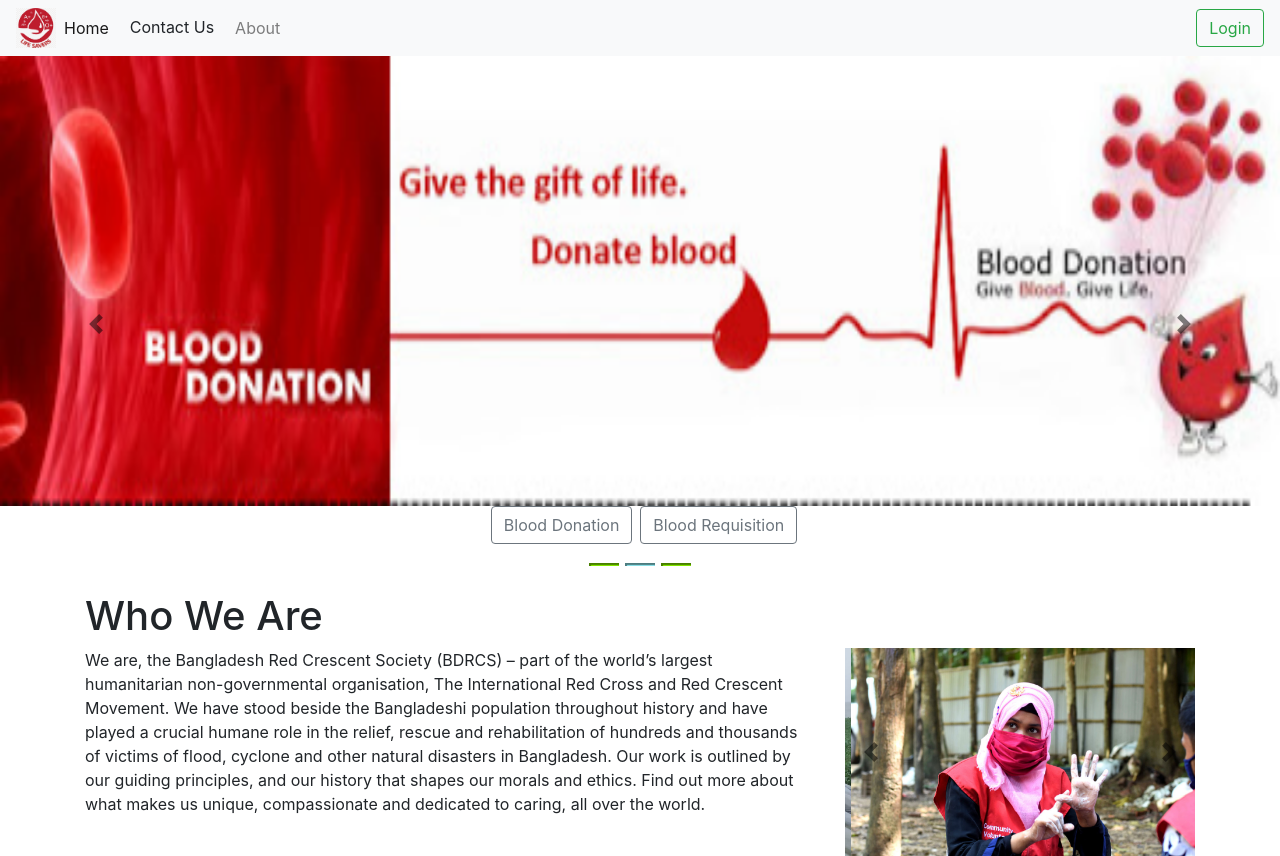
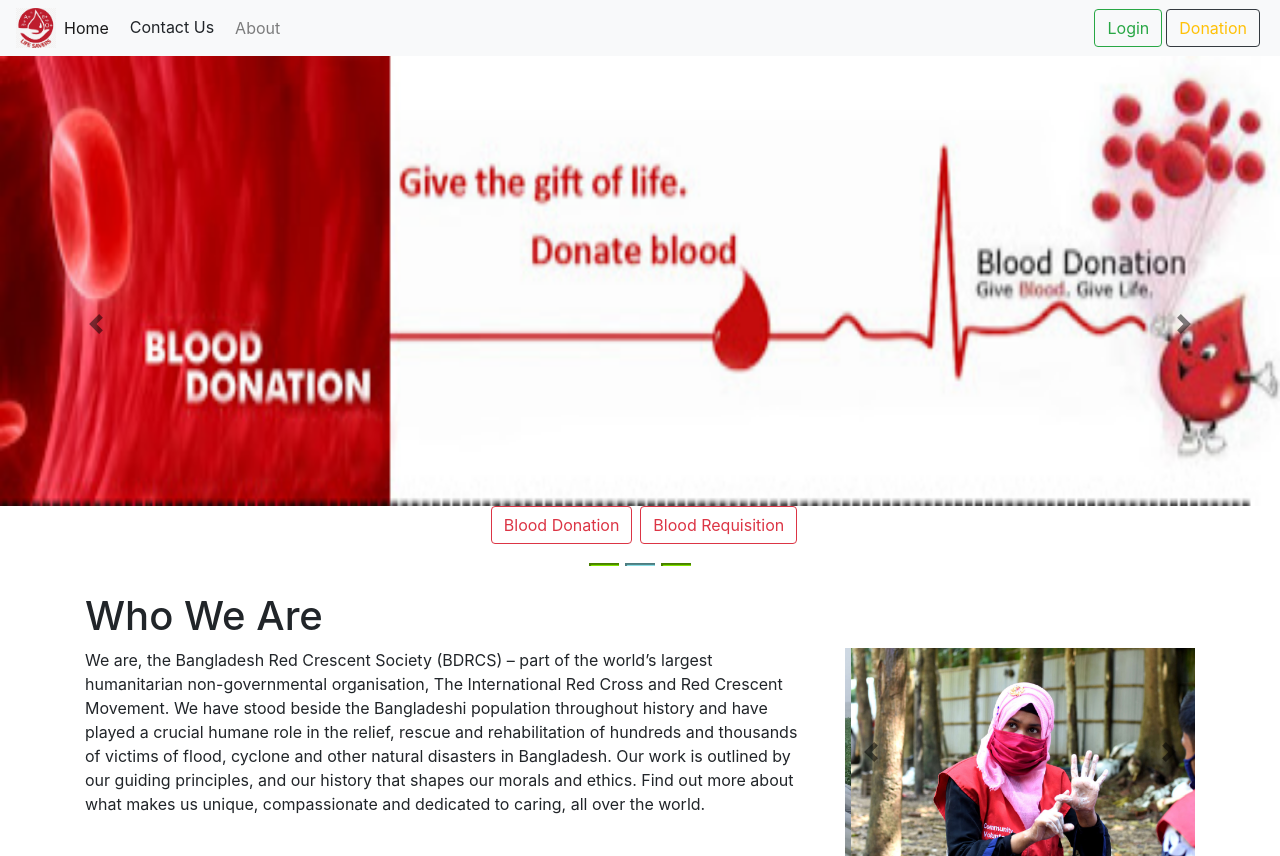
Before and after one commit to sajibchandraroy/blood-bank, a React (Create React App) app: page / in a window 1280 px wide. Built offline with nearby package versions, Linux system fonts and the light colour scheme.

Commit message:
donation payment

```diff
--- a/src/Components/Dashboard/Dashboard/Dashboard.js
+++ b/src/Components/Dashboard/Dashboard/Dashboard.js
@@ -11,6 +11,7 @@ import BloodRequistUser from '../Blood/BloodRequistUser';
 import DateForDonation from '../../Admin/DateForDonation'
 import AllDonorList from '../../Admin/AllDonorList';
 import AllBloodRequisitor from '../../Admin/AllBloodRequisitor';
+import MoneyDonation from '../money/MoneyDonation';
 
 
 const Dashboard = () => {
@@ -108,8 +109,9 @@ const Dashboard = () => {
 
                     </div>
                     <div>
-                        {clickedItem === 'donation' && <BloodDonationUser />}
-                        {clickedItem === 'requisition' && <BloodRequistUser />}
+                        {clickedItem === 'bloodDonation' && <BloodDonationUser />}
+                        {clickedItem === 'bloodRequisition' && <BloodRequistUser />}
+                        {clickedItem === 'moneyDonation' && <MoneyDonation />}
                         {clickedItem === 'appointment' && <DateForDonation isAdmin={isAdmin} />}
                         {clickedItem === 'allDonor' && <AllDonorList isAdmin={isAdmin} />}
                         {clickedItem === 'allRequisitor' && <AllBloodRequisitor isAdmin={isAdmin} />}
--- /dev/null
+++ b/src/Components/Dashboard/money/MoneyDonation.js
@@ -0,0 +1,49 @@
+import React, { useState } from 'react';
+import { useForm } from "react-hook-form";
+import logo from "../../Image/Donation/logo.jpg";
+import Payment from './Payment';
+
+const MoneyDonation = () => {
+    const { register, handleSubmit, watch, errors } = useForm();
+    const [clickedItem, setClickedItem] = useState(false);
+        const onSubmit = (e) => {
+        console.log(e)
+        setClickedItem(true)
+    };
+    console.log(clickedItem)
+
+    return (
+        <div>
+            {!clickedItem ?
+            <div class="card" style={{ width: "18rem" }}>
+                <img class="card-img-top" src={logo} alt="Card image cap" />
+                <div class="card-body">
+                    <form onSubmit={handleSubmit(onSubmit)}>
+                        <div class="input-group mb-3">
+                            <span class="input-group-text" id="basic-addon1">Name</span>
+                            <input type="text" ref={register} name="name" class="form-control" placeholder="FullName" aria-label="Username" aria-describedby="basic-addon1" />
+                        </div>
+                        <div class="input-group mb-3">
+                            <span class="input-group-text">BDT. </span>
+                            <input type="text" ref={register} name="amount" class="form-control" aria-label="Amount (to the nearest dollar)" />
+                            <span class="input-group-text">.00</span>
+                        </div>
+                        <div class="input-group mb-3">
+                            <span class="input-group-text">Cell</span>
+                            <span class="input-group-text">+88</span>
+                            <input type="text" ref={register} name="cellPhone" class="form-control" aria-label="Amount (to the nearest dollar)" />
+                        </div>
+                        <input type="submit" />
+                    </form>
+
+                </div>
+            </div>
+            : <Payment/>
+}
+        </div>
+
+
+    );
+};
+
+export default MoneyDonation;
--- /dev/null
+++ b/src/Components/Dashboard/money/Payment.js
@@ -0,0 +1,11 @@
+import React from 'react';
+
+const Payment = () => {
+    return (
+        <div>
+            sajib
+        </div>
+    );
+};
+
+export default Payment;
--- a/src/Components/Home/Main.js
+++ b/src/Components/Home/Main.js
@@ -29,13 +29,13 @@ const Main = () => {
             <div className="d-flex justify-content-center">
                 <Link to={{
                     pathname: "/dashboard",
-                    state: 'donation'
-                }}><button class="btn btn-outline-secondary mx-2">Blood Donation</button></Link>
+                    state: 'bloodDonation'
+                }}><button class="btn btn-outline-danger mx-2">Blood Donation</button></Link>
 
                 <Link to={{
                     pathname: "/dashboard",
-                    state: 'requisition'
-                }}><button class="btn btn-outline-secondary">Blood Requisition</button></Link>
+                    state: 'bloodrequisition'
+                }}><button class="btn btn-outline-danger ">Blood Requisition</button></Link>
             </div>
             <br/><br/>
 
--- a/src/Components/Home/Navbar.js
+++ b/src/Components/Home/Navbar.js
@@ -57,8 +57,12 @@ const Navbar = () => {
                 </ul>
                 {loggedInUser.isSignedIn ? <div><img className="rounded-circle mx-1" src={loggedInUser.photo} width="40px" height="40px" alt="" /><button class="btn btn-outline-success my-2 my-sm-0" onClick={signOut} >Log Out</button></div> : <Link to={{
                     pathname: "/dashboard",
-                    state: 'donation'
+                    state: 'bloodDonation'
                 }}><button class="btn btn-outline-success my-2 my-sm-0">Login</button></Link>}
+                <Link to={{
+                    pathname: "/dashboard",
+                    state: 'moneyDonation'
+                }}><button class="btn btn-outline-dark text-warning mx-1 my-sm-0">Donation</button></Link>
             </div>
         </nav>
     );
--- a/src/Components/Login/Login.css
+++ b/src/Components/Login/Login.css
@@ -30,10 +30,10 @@
 
 
 .button {
-    width: 45%;
+        width: 45%;
 		background-color: transparent;
 		border: 1px solid #928a8a;
-		border-radius: 10px;
+		border-radius: 15px;
 		font-size: 65%;
         font-weight: 20%;
     }
```
Also changed, not shown: src/Components/Image/Donation/logo.jpg (added), 1 other file (tests, documents, lock files or other folders).
